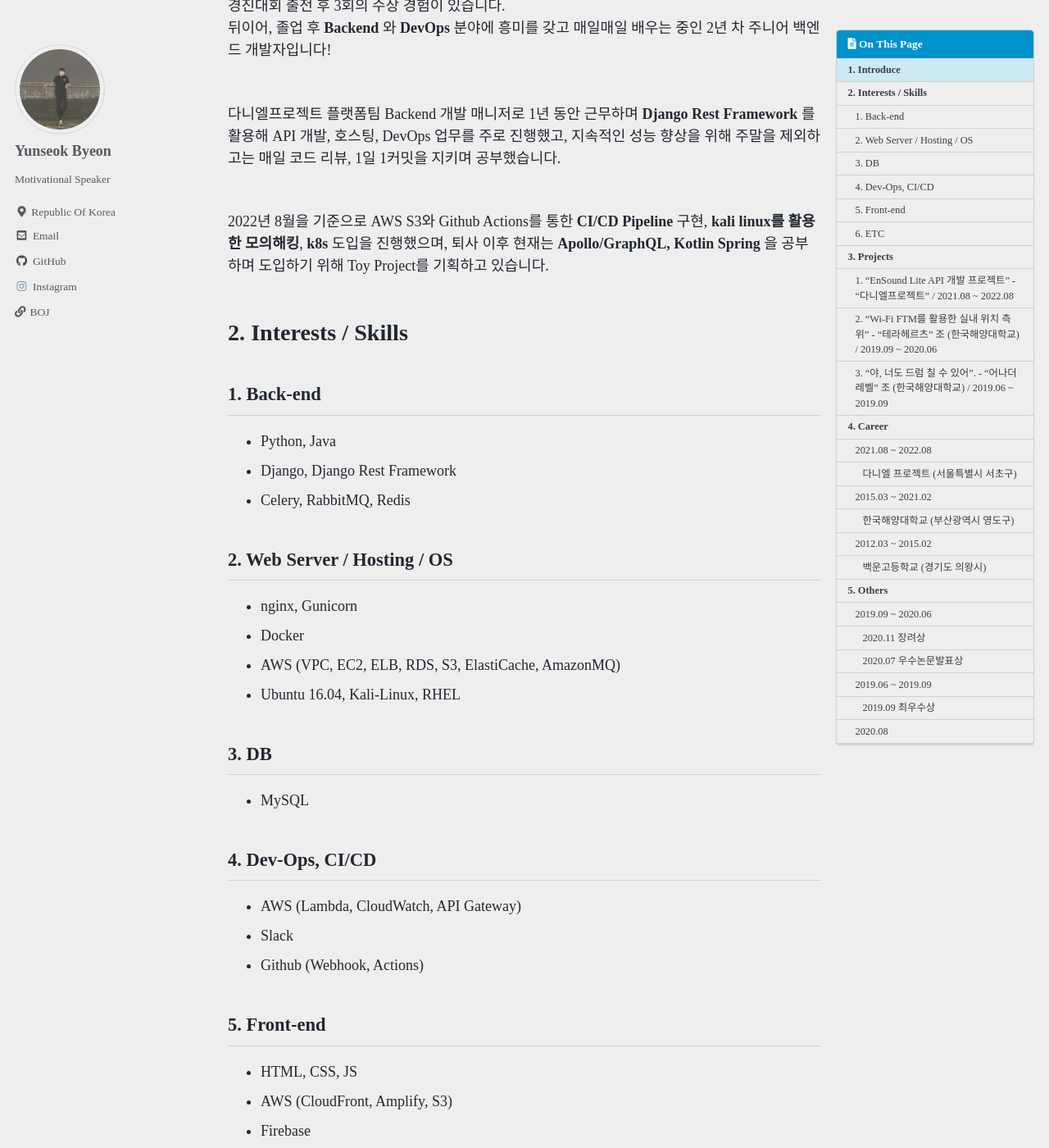
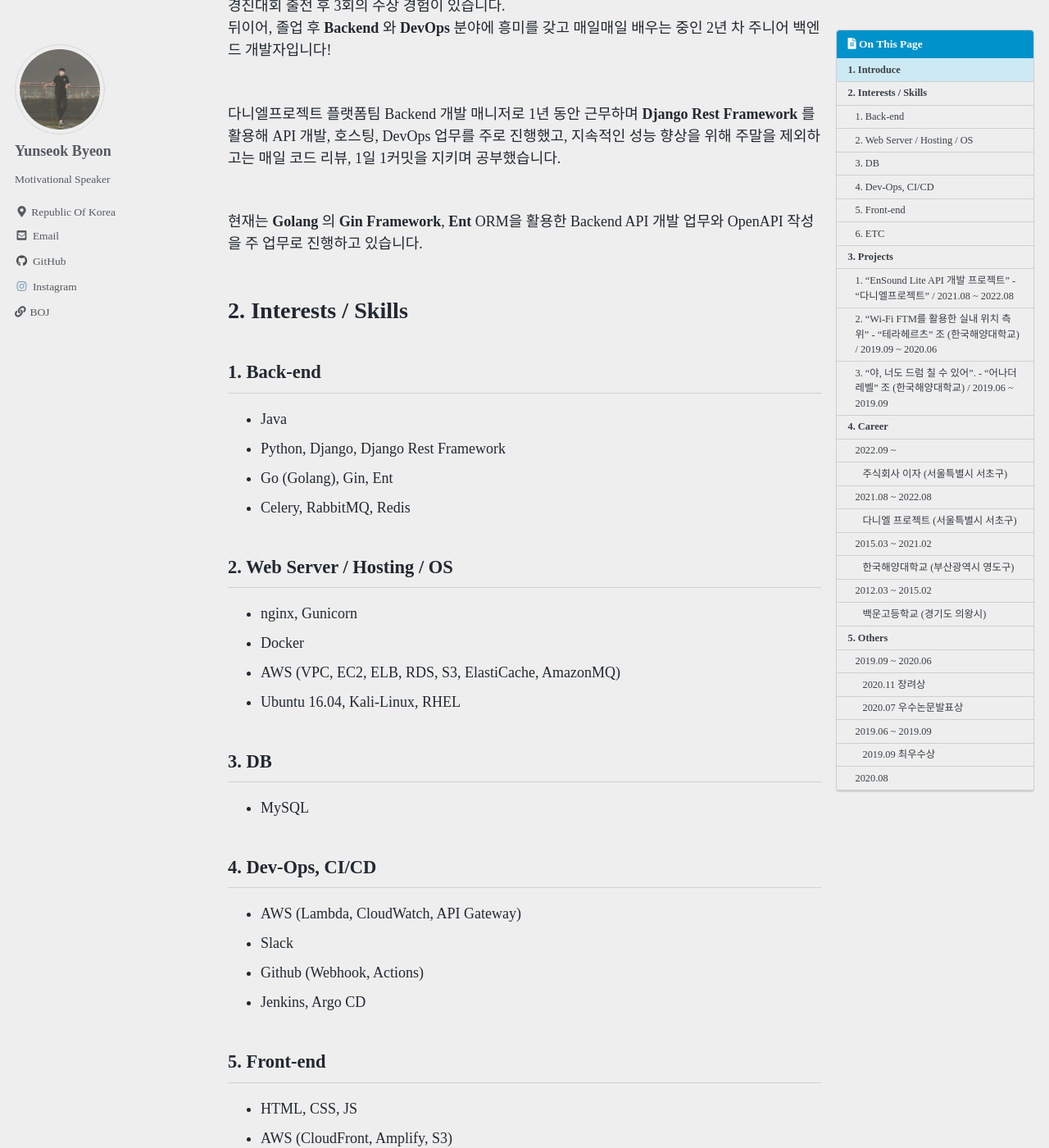
Before and after one commit to bye0nys/bye0nys.github.io, a Jekyll site: the page built from _pages/about.md, in a window 1280 px wide and 1400 px high, scrolled down 318 px. Shown: the whole window at 82% size. Built offline with Jekyll 4.4.1, drawn with Linux system fonts in a browser that asks for light colours; cached includes are drawn as plain includes; some web fonts are replaced; some of the changed text lies outside the part shown.

Commit message:
edit about.md

```diff
--- a/_pages/about.md
+++ b/_pages/about.md
@@ -20,14 +20,15 @@ last_modified_at: 2022-08-19 18:45 +0900
 
 다니엘프로젝트 플랫폼팀 Backend 개발 매니저로 1년 동안 근무하며 __Django Rest Framework__ 를 활용해 API 개발, 호스팅, DevOps 업무를 주로 진행했고, 지속적인 성능 향상을 위해 주말을 제외하고는 매일 코드 리뷰, 1일 1커밋을 지키며 공부했습니다.<br/><br/>
 
-2022년 8월을 기준으로 AWS S3와 Github Actions를 통한 __CI/CD Pipeline__ 구현, __kali linux를 활용한 모의해킹__, __k8s__ 도입을 진행했으며, 퇴사 이후 현재는 __Apollo/GraphQL, Kotlin Spring__ 을 공부하며 도입하기 위해 Toy Project를 기획하고 있습니다.
+현재는 __Golang__ 의 __Gin Framework__, __Ent__ ORM을 활용한 Backend API 개발 업무와 OpenAPI 작성을 주 업무로 진행하고 있습니다.
 <br/><br/>
 
 # 2. Interests / Skills
 
 ## 1. Back-end
- - Python, Java
- - Django, Django Rest Framework
+ - Java
+ - Python, Django, Django Rest Framework
+ - Go (Golang), Gin, Ent
  - Celery, RabbitMQ, Redis
 
 ## 2. Web Server / Hosting / OS
@@ -43,6 +44,7 @@ last_modified_at: 2022-08-19 18:45 +0900
  - AWS (Lambda, CloudWatch, API Gateway)
  - Slack
  - Github (Webhook, Actions)
+ - Jenkins, Argo CD
 
 ## 5. Front-end
  - HTML, CSS, JS
@@ -95,9 +98,13 @@ Wi-Fi FTM을 활용하여 실내 사용자의 위치를 3차원 좌표로 추정
 
 # 4. Career
 
+## 2022.09 ~
+### 주식회사 이자 (서울특별시 서초구)
+- Backend 개발자
+
 ## 2021.08 ~ 2022.08
 ### 다니엘 프로젝트 (서울특별시 서초구)
-- Backend 개발 __매니저__
+- Backend 개발 매니저
 
 <br/>
 
```
Also changed, not shown: other parts of _pages/about.md (+1 -0 lines).
